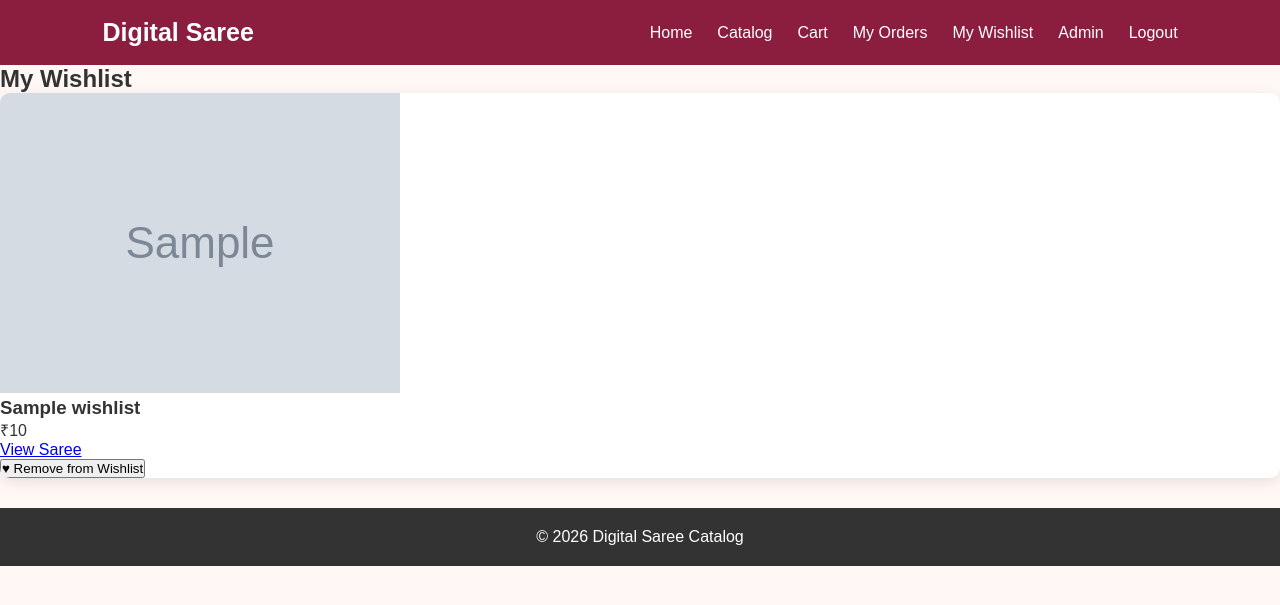
After one commit to Navya1919Sri/Digital-Saree-Catalog-And-Online-Mangement-System, a Flask app: page /wishlist in a window 1280 px wide. The commit adds this page. Shown: the top 605 px of the page. Run offline with Flask 3, Linux system fonts and the light colour scheme; a user stored in the database is signed in; tables that the repository leaves empty hold one stand-in row (values such as "Sample post"); grey boxes marked "Sample" are stand-in pictures; a database or web service that is not in the repository returns one stand-in record (values such as "Sample title"); some libraries are stand-ins or nearby versions.

Commit message:
updated all files

```diff
--- a/app.py
+++ b/app.py
@@ -44,6 +44,14 @@ def initialize_database():
             ALTER TABLE orders
             ADD COLUMN IF NOT EXISTS return_status TEXT
         """)
+        cursor.execute("""
+        CREATE TABLE IF NOT EXISTS wishlist (
+            id SERIAL PRIMARY KEY,
+            user_id INTEGER REFERENCES users(id) ON DELETE CASCADE,
+            saree_id INTEGER REFERENCES sarees(id) ON DELETE CASCADE,
+            UNIQUE(user_id, saree_id)
+            )
+        """)
         connection.commit()
         print("Database migration completed successfully.")
     except Exception as e:
@@ -54,6 +62,7 @@ def initialize_database():
         if cursor:
             cursor.close()
         if connection:
+
             connection.close()
 initialize_database()
 # -----------------------------
@@ -1373,7 +1382,105 @@ def admin_database():
         order_items=order_items,
         cart_items=cart_items
     )
+@app.route("/wishlist/toggle/<int:saree_id>", methods=["POST"])
+def toggle_wishlist(saree_id):
+    if "user_id" not in session:
+        return redirect(url_for("login"))
 
+    connection = None
+    cursor = None
+
+    try:
+        connection = get_db_connection()
+        cursor = connection.cursor()
+
+        cursor.execute("""
+            SELECT id
+            FROM wishlist
+            WHERE user_id = %s
+            AND saree_id = %s
+        """, (
+            session["user_id"],
+            saree_id
+        ))
+
+        existing = cursor.fetchone()
+
+        if existing:
+            cursor.execute("""
+                DELETE FROM wishlist
+                WHERE user_id = %s
+                AND saree_id = %s
+            """, (
+                session["user_id"],
+                saree_id
+            ))
+        else:
+            cursor.execute("""
+                INSERT INTO wishlist (user_id, saree_id)
+                VALUES (%s, %s)
+            """, (
+                session["user_id"],
+                saree_id
+            ))
+
+        connection.commit()
+
+    except Exception as e:
+        if connection:
+            connection.rollback()
+
+        print("WISHLIST ERROR:", str(e))
+
+    finally:
+        if cursor:
+            cursor.close()
+
+        if connection:
+            connection.close()
+
+    return redirect(request.referrer or url_for("catalog"))
+
+@app.route("/wishlist")
+def wishlist():
+    if "user_id" not in session:
+        return redirect(url_for("login"))
+
+    connection = None
+    cursor = None
+
+    try:
+        connection = get_db_connection()
+        cursor = connection.cursor(cursor_factory=RealDictCursor)
+
+        cursor.execute("""
+            SELECT sarees.*
+            FROM wishlist
+            JOIN sarees
+            ON wishlist.saree_id = sarees.id
+            WHERE wishlist.user_id = %s
+            ORDER BY wishlist.id DESC
+        """, (
+            session["user_id"],
+        ))
+
+        sarees = cursor.fetchall()
+
+        return render_template(
+            "wishlist.html",
+            sarees=sarees
+        )
+
+    except Exception as e:
+        print("WISHLIST PAGE ERROR:", str(e))
+        return "Unable to load wishlist."
+
+    finally:
+        if cursor:
+            cursor.close()
+
+        if connection:
+            connection.close()
 # -----------------------------
 # RUN APPLICATION
 # -----------------------------
--- a/templates/base.html
+++ b/templates/base.html
@@ -29,7 +29,7 @@
             <a href="/cart">Cart</a>
 
             <a href="/orders">My Orders</a>
-
+            <a href="{{ url_for('wishlist') }}">My Wishlist</a>
             {% if session.get("role") == "admin" %}
                 <a href="/admin">Admin</a>
             {% endif %}
--- /dev/null
+++ b/templates/wishlist.html
@@ -0,0 +1,68 @@
+{% extends "base.html" %}
+
+{% block title %}
+My Wishlist - Digital Saree
+{% endblock %}
+
+{% block content %}
+
+<section class="wishlist-page">
+
+<h1>My Wishlist</h1>
+
+{% if sarees %}
+
+<div class="saree-grid">
+
+{% for saree in sarees %}
+
+<div class="saree-card">
+
+{% if saree["image"] %}
+<img
+src="{{ url_for('static', filename='images/' + saree['image']) }}"
+alt="{{ saree['name'] }}"
+>
+{% endif %}
+
+<h3>
+{{ saree["name"] }}
+</h3>
+
+<p>
+₹{{ saree["price"] }}
+</p>
+
+<a href="{{ url_for('saree_details', saree_id=saree['id']) }}">
+View Saree
+</a>
+
+<form method="POST" action="{{ url_for('toggle_wishlist', saree_id=saree['id']) }}">
+<button type="submit">
+♥ Remove from Wishlist
+</button>
+</form>
+
+</div>
+
+{% endfor %}
+
+</div>
+
+{% else %}
+
+<h2>Your wishlist is empty.</h2>
+
+<p>
+You haven't liked any sarees yet.
+</p>
+
+<a href="{{ url_for('catalog') }}">
+Browse Sarees
+</a>
+
+{% endif %}
+
+</section>
+
+{% endblock %}
```
